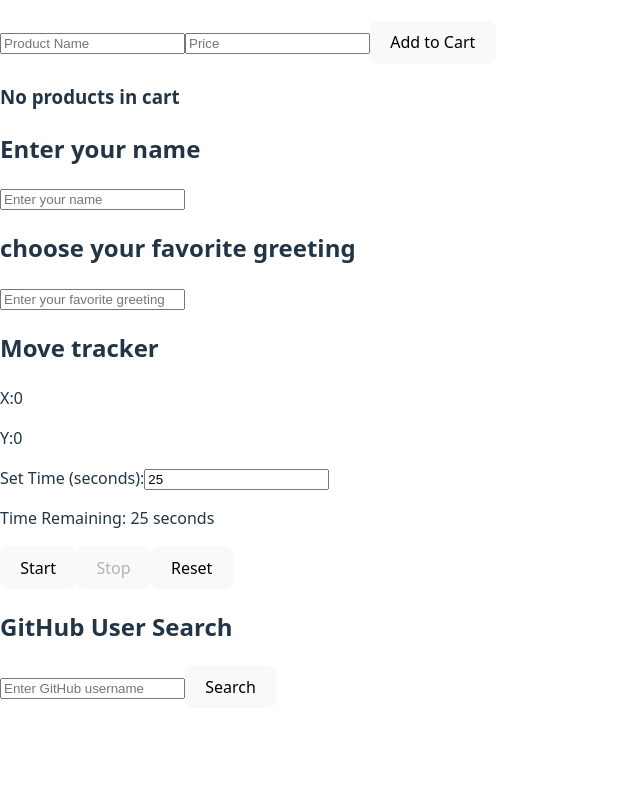
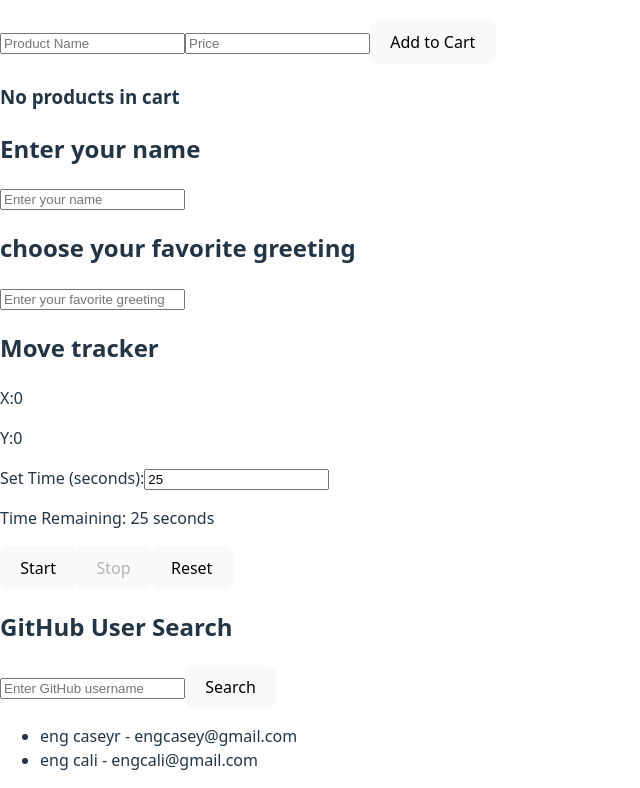
Before and after one commit to Ahmedkaafi7/React-Course, a React (Vite) app: page / in a window 1280 px wide. Shown: the part 644-1432 px from the top of the page, without its empty margins (0-640 px from the left). Before the commit the page ends 1352 px from the top, so only its background shows below. Built offline with nearby package versions, Linux system fonts and the light colour scheme.

Commit message:
userListOb10

```diff
--- a/src/App.jsx
+++ b/src/App.jsx
@@ -8,7 +8,7 @@ import UseffEx6 from "./UseffEx6";
 import MouseTrack from "./MouseTrack7";
 import CutdownTimer from "./CutdownTimer8";
 import FetchData from "./FetchApi9";
-
+import UserList from "./UserList10";
 
 
 function App() {
@@ -47,6 +47,7 @@ function App() {
     < MouseTrack/>
     < CutdownTimer />
     < FetchData />
+    < UserList />
 
      </>
 
--- /dev/null
+++ b/src/UserList10.jsx
@@ -0,0 +1,21 @@
+import { useState } from "react";
+const UserList = () => {
+const[users,setUsers] = useState ([
+    {id:1, name:"eng caseyr" , email:"engcasey@gmail.com" },
+    {id:2, name:"eng cali" , email:"engcali@gmail.com"},
+
+])
+
+return (
+<div> <ul>
+    {users.length > 0 ? (
+
+users.map((user) => <li key={user.id}>{user.name} - {user.email}</li>)
+
+
+) : <p>No users found</p>}
+</ul>
+
+</div>
+)}
+export default UserList;
```
